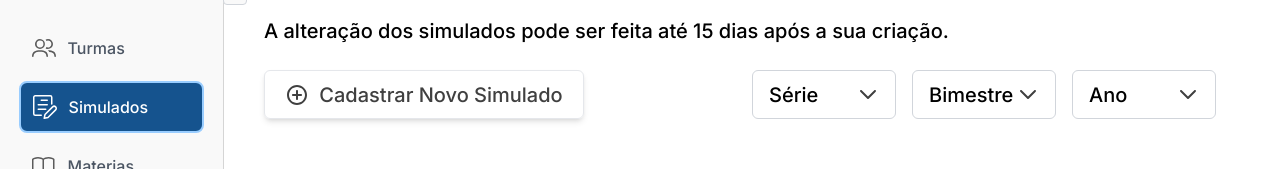
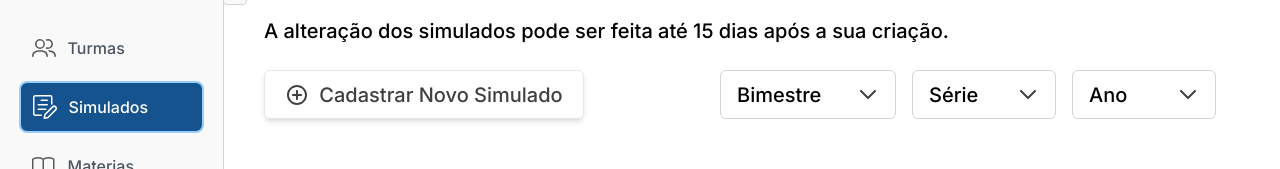
Before and after one commit to NotasMAX/notas-max, a React (Vite) app in the folder Frontend/: page /Simulados in a window 1280 px wide. Shown: the part 139-308 px from the top of the page. Built offline with nearby package versions, Linux system fonts and the light colour scheme.

Commit message:
feat: add SimuladosCadastrar page and integrate into routing; update form select containers for improved layout

```diff
--- a/Frontend/src/App.jsx
+++ b/Frontend/src/App.jsx
@@ -9,6 +9,7 @@ import MateriaListar from "./pages/MateriaListar";
 import MateriaEditar from "./pages/MateriaEditar";
 import Simulados from "./pages/Simulados";
 import TurmasSimulados from "./pages/TurmasSimulados";
+import SimuladosCadastrar from "./pages/SimuladosCadastrar";
 
 function App() {
   return (
@@ -56,6 +57,12 @@ function App() {
         </Layout>
       } />
 
+      <Route path="/Simulados/Cadastrar" element={
+        <Layout>
+          <SimuladosCadastrar />
+        </Layout>
+      } />
+
       <Route path="/Simulados/:id" element={
         <Layout>
           <Simulados />
@@ -79,6 +86,7 @@ function App() {
           <MateriaEditar />
         </Layout>
       } />
+
     </Routes >
   );
 }
--- a/Frontend/src/pages/Simulados.jsx
+++ b/Frontend/src/pages/Simulados.jsx
@@ -7,7 +7,7 @@ import { Skeleton } from 'primereact/skeleton';
 import { Toast } from 'primereact/toast';
 import { getTurmasPorAno } from '../api/turmasapi';
 
-export default function Simulados(initialData, onSubmit ) {
+export default function Simulados(initialData, onSubmit) {
     const [formData, setFormData] = useState(initialData || {
         ano: 0,
         serie: 0,
@@ -43,6 +43,27 @@ export default function Simulados(initialData, onSubmit ) {
                     Cadastrar Novo Simulado
                 </a>
                 <form className={Style.SimuladosFilters}>
+                    <div className={Style.formSelectContainerBimestre}>
+                        <select
+                            required
+                            name="bimestre"
+                            value={String(formData.bimestre)}
+                            className={Style.formSelect}
+                            onChange={handleChange}
+                        >
+                            <option className={Style.formOption} key={0} value={0}>
+                                Bimestre
+                            </option>
+                            {[1, 2, 3, 4].map(bimestre => (
+                                <option className={Style.formOption} key={bimestre} value={bimestre}>
+                                    {bimestre}º Bimestre
+                                </option>
+                            ))}
+                        </select>
+                        <svg className={Style.formSelectArrow} width="24" height="24" viewBox="0 0 24 24" fill="none" xmlns="http://www.w3.org/2000/svg">
+                            <path fillRule="evenodd" clipRule="evenodd" d="M4.29289 8.29289C4.68342 7.90237 5.31658 7.90237 5.70711 8.29289L12 14.5858L18.2929 8.29289C18.6834 7.90237 19.3166 7.90237 19.7071 8.29289C20.0976 8.68342 20.0976 9.31658 19.7071 9.70711L12.7071 16.7071C12.3166 17.0976 11.6834 17.0976 11.2929 16.7071L4.29289 9.70711C3.90237 9.31658 3.90237 8.68342 4.29289 8.29289Z" />
+                        </svg>
+                    </div>
                     <div className={Style.formSelectContainer}>
                         <select
                             required
@@ -54,7 +75,7 @@ export default function Simulados(initialData, onSubmit ) {
                             <option className={Style.formOption} key={0} value={0}>
                                 Série
                             </option>
-                            {[1,2,3].map(serie => (
+                            {[1, 2, 3].map(serie => (
                                 <option className={Style.formOption} key={serie} value={serie}>
                                     {serie}º EM
                                 </option>
@@ -64,27 +85,7 @@ export default function Simulados(initialData, onSubmit ) {
                             <path fillRule="evenodd" clipRule="evenodd" d="M4.29289 8.29289C4.68342 7.90237 5.31658 7.90237 5.70711 8.29289L12 14.5858L18.2929 8.29289C18.6834 7.90237 19.3166 7.90237 19.7071 8.29289C20.0976 8.68342 20.0976 9.31658 19.7071 9.70711L12.7071 16.7071C12.3166 17.0976 11.6834 17.0976 11.2929 16.7071L4.29289 9.70711C3.90237 9.31658 3.90237 8.68342 4.29289 8.29289Z" />
                         </svg>
                     </div>
-                       <div className={Style.formSelectContainer}>
-                        <select
-                            required
-                            name="bimestre"
-                            value={String(formData.bimestre)}
-                            className={Style.formSelect}
-                            onChange={handleChange}
-                        >
-                        <option className={Style.formOption} key={0} value={0}>
-                            Bimestre
-                        </option>
-                            {[1,2,3,4].map(bimestre => (
-                                <option className={Style.formOption} key={bimestre} value={bimestre}>
-                                    {bimestre}º
-                                </option>
-                            ))}
-                        </select>
-                        <svg className={Style.formSelectArrow} width="24" height="24" viewBox="0 0 24 24" fill="none" xmlns="http://www.w3.org/2000/svg">
-                            <path fillRule="evenodd" clipRule="evenodd" d="M4.29289 8.29289C4.68342 7.90237 5.31658 7.90237 5.70711 8.29289L12 14.5858L18.2929 8.29289C18.6834 7.90237 19.3166 7.90237 19.7071 8.29289C20.0976 8.68342 20.0976 9.31658 19.7071 9.70711L12.7071 16.7071C12.3166 17.0976 11.6834 17.0976 11.2929 16.7071L4.29289 9.70711C3.90237 9.31658 3.90237 8.68342 4.29289 8.29289Z" />
-                        </svg>
-                    </div>
+
                     <div className={Style.formSelectContainer}>
                         <select
                             required
--- /dev/null
+++ b/Frontend/src/pages/SimuladosCadastrar.jsx
@@ -0,0 +1,33 @@
+
+import { useNavigate } from 'react-router-dom';
+// import TurmasForm from '../components/TurmasForm';
+// import { cadastrarTurma } from '../api/turmasapi';
+import { useState, useEffect } from 'react';
+import Style from '../styles/SimuladosCadastrar.module.css';
+
+export default function SimuladosCadastrar() {
+
+    // useEffect(() => {
+    //     document.title = 'NotasMAX - Cadastrar Simulado';
+    // }, []);
+
+    // const navigate = useNavigate();
+    // const [response, setResponse] = useState(null);
+
+    // const handleCreate = async (formData) => {
+
+    //     try {
+    //         const result = await cadastrarTurma(formData);
+    //         navigate(`/Turmas/${formData.ano}`, { replace: true, state: { message: result.data?.message || 'Turma cadastrada com sucesso', type: 'success' } });
+    //     } catch (error) {
+    //         setResponse(error.response.data);
+    //     }
+    // };
+
+    return (
+        <div className={Style.SimuladosCadastrarContainer}>
+            <h2 className={Style.SimuladosCadastrarTitle} >Cadastrar Novo Simulado</h2>
+            {/* <SimuladosForm onSubmit={handleCreate} response={response} /> */}
+        </div>
+    );
+}
--- a/Frontend/src/styles/Simulados.module.css
+++ b/Frontend/src/styles/Simulados.module.css
@@ -34,6 +34,14 @@
      @apply flex flex-col justify-between mb-[2rem] lg:flex-row;
 }
 
+.formSelectContainerBimestre {
+     @apply relative w-[11rem] mt-4 lg:mt-0 lg:mr-4;
+}
+
+.formSelectContainerBimestre .formSelect {
+     @apply w-[11rem];
+}
+
 .formSelectContainer {
      @apply relative w-[9rem] mt-4 lg:mt-0 lg:mr-4;
 }
--- a/Frontend/src/styles/TurmasCadastrar.module.css
+++ b/Frontend/src/styles/TurmasCadastrar.module.css
@@ -1,7 +1,3 @@
-.TurmasCadastrarContainer{
-
-}
-
 .TurmasCadastrarTitle {
      @apply text-[2.125rem] font-bold font-inter mb-6 ;
 }
```
Also changed, not shown: Frontend/src/styles/SimuladosCadastrar.module.css (added). Lines whose indentation alone changed are shown as unchanged.
